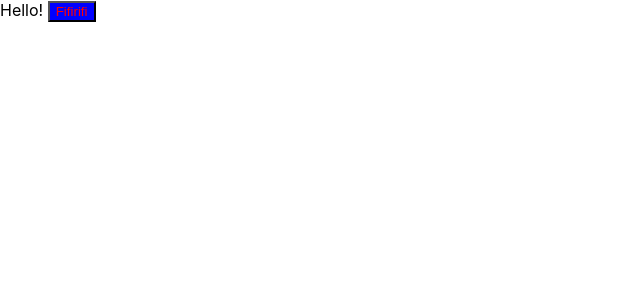
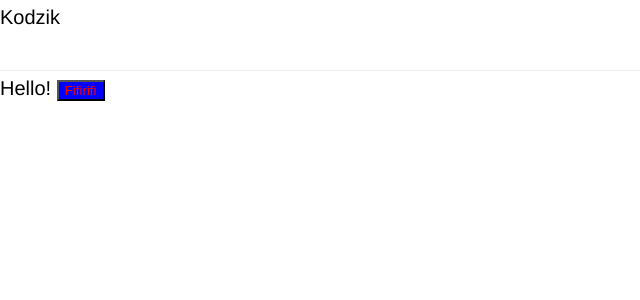
Before and after one commit to ewelina-slepko/react-chat, a React (Create React App) app: page / in a window 1280 px wide. Shown: the top 300 px of the page, without its empty margins (0-640 px from the left). Built offline with nearby package versions, Linux system fonts and the light colour scheme.

Commit message:
Added navbar component

```diff
--- a/src/App.tsx
+++ b/src/App.tsx
@@ -1,9 +1,15 @@
 import React from "react";
+import GlobalStyle from "./globalStyles";
 import { Routes, Route } from "react-router-dom";
 import { Dashboard } from "./components/Dashboard";
+import { Navbar } from "./components/Navbar";
 
 export const App = () => (
-  <Routes>
-    <Route path="/" element={<Dashboard />} />
-  </Routes>
+  <>
+    <GlobalStyle />
+    <Navbar />
+    <Routes>
+      <Route path="/" element={<Dashboard />} />
+    </Routes>
+  </>
 );
--- /dev/null
+++ b/src/components/Navbar/Navbar.d.ts
@@ -0,0 +1,2 @@
+export type NavbarProps = {
+}
--- /dev/null
+++ b/src/components/Navbar/Navbar.styled.ts
@@ -0,0 +1,7 @@
+import styled from "styled-components";
+
+export const StyledNavbar = styled.div`
+  width: 100%;
+  height: 3.5rem;
+  border-bottom: 1px solid #eeeeee;
+`;
--- /dev/null
+++ b/src/components/Navbar/Navbar.tsx
@@ -0,0 +1,7 @@
+import React, { FC } from "react";
+import { StyledNavbar } from "./Navbar.styled";
+import { NavbarProps } from "./Navbar.d";
+
+export const Navbar: FC<NavbarProps> = () => {
+  return <StyledNavbar>Kodzik</StyledNavbar>;
+};
--- /dev/null
+++ b/src/components/Navbar/index.ts
@@ -0,0 +1 @@
+export { Navbar } from "./Navbar";
--- /dev/null
+++ b/src/globalStyles.ts
@@ -0,0 +1,15 @@
+import { createGlobalStyle } from "styled-components";
+
+const GlobalStyle = createGlobalStyle`
+  html {
+  line-height: 1.75;
+  font-size: 1.25rem;
+}
+  body {
+    margin: 0;
+    padding: 0;
+    font-family: Open-Sans, Helvetica, Sans-Serif,serif;
+  }
+`;
+
+export default GlobalStyle;
```
